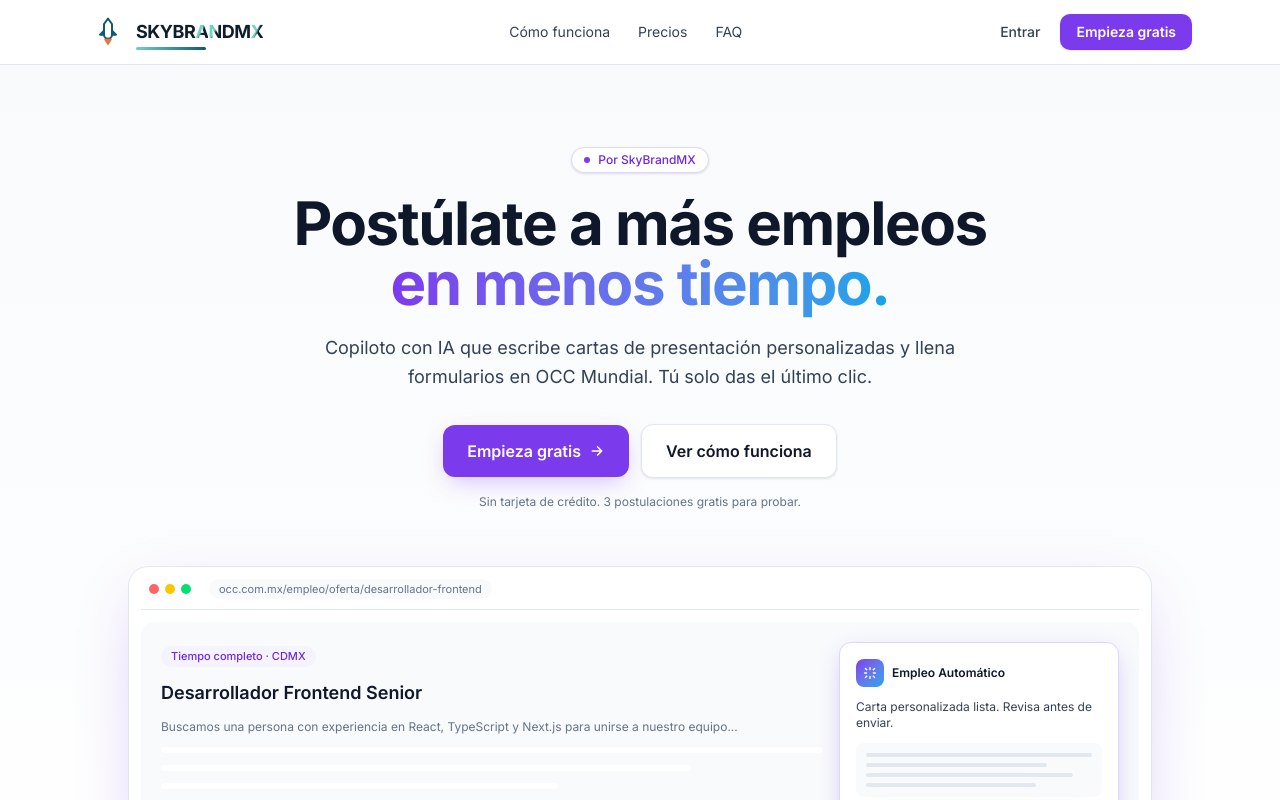
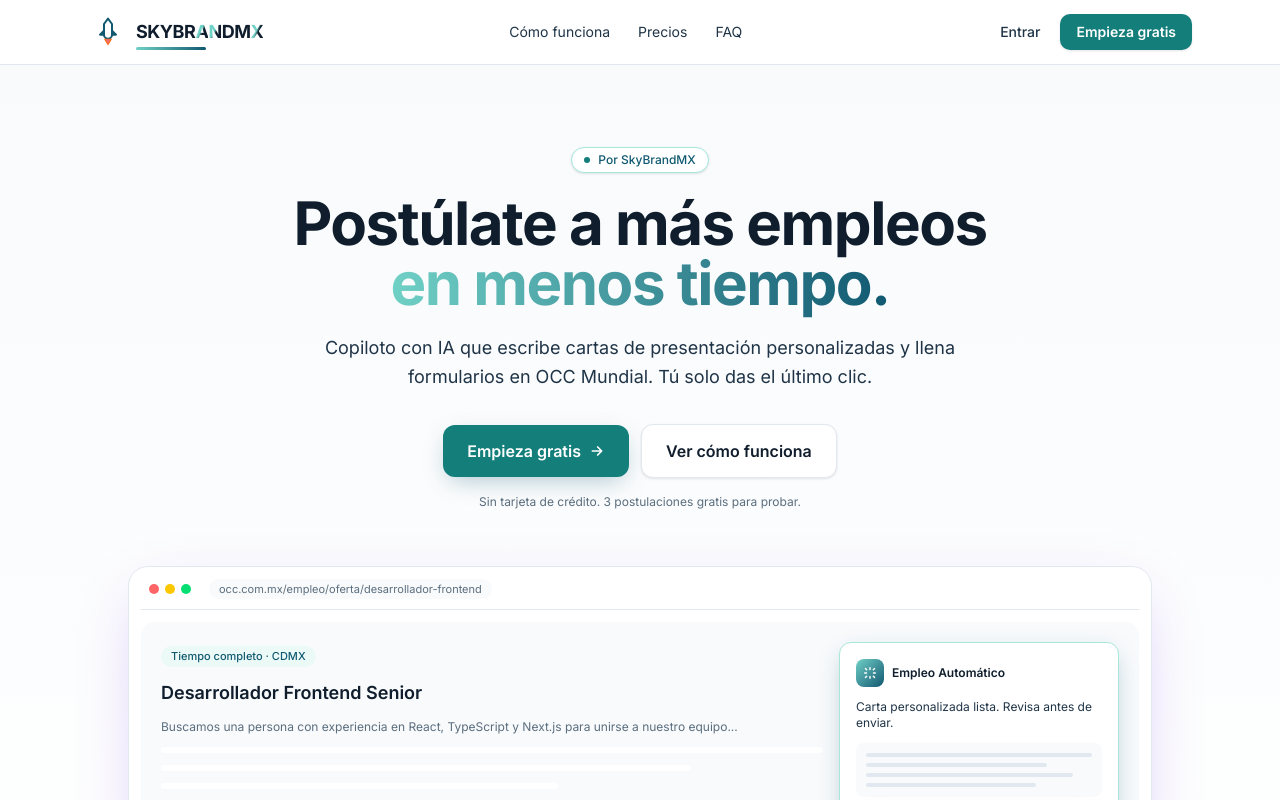
Before and after one commit to lalo1123/empleo-automatico-mx, a Next.js app in the folder landing/: page / in a window 1280 px wide. Shown: the top 800 px of the page. Built offline with nearby package versions, Linux system fonts and the light colour scheme; no server answers.

Commit message:
feat(brand): adapt full landing palette to SkyBrandMX (cyan + teal + navy)

```diff
--- a/landing/app/account/page.tsx
+++ b/landing/app/account/page.tsx
@@ -290,7 +290,7 @@
                     aria-valuemin={0}
                     aria-valuemax={100}
                     aria-valuenow={usagePct}
-                    className="h-full rounded-full bg-gradient-to-r from-[#7c3aed] to-[#0ea5e9] transition-all"
+                    className="h-full rounded-full bg-gradient-to-r from-[#70d1c6] to-[#105971] transition-all"
                     style={{ width: `${usagePct}%` }}
                   />
                 </div>
--- a/landing/app/globals.css
+++ b/landing/app/globals.css
@@ -3,24 +3,28 @@
 @theme inline {
   --font-sans: var(--font-inter), system-ui, -apple-system, "Segoe UI", sans-serif;
 
-  --color-brand-50: #f5f3ff;
-  --color-brand-100: #ede9fe;
-  --color-brand-200: #ddd6fe;
-  --color-brand-300: #c4b5fd;
-  --color-brand-400: #a78bfa;
-  --color-brand-500: #8b5cf6;
-  --color-brand-600: #7c3aed;
-  --color-brand-700: #6d28d9;
-  --color-brand-800: #5b21b6;
-  --color-brand-900: #4c1d95;
+  /* SkyBrandMX palette — cyan/teal primary + navy ink + flame accent. */
+  --color-brand-50: #ecfaf7;
+  --color-brand-100: #d2f3ec;
+  --color-brand-200: #a8e6da;
+  --color-brand-300: #70d1c6;   /* primary cyan (logo accent letters) */
+  --color-brand-400: #4fb9ad;
+  --color-brand-500: #2a9c91;
+  --color-brand-600: #137e7a;
+  --color-brand-700: #105971;   /* deep teal (logo underline end) */
+  --color-brand-800: #0d3f57;
+  --color-brand-900: #0f1d2c;   /* navy ink */
 
-  --color-sky-400: #38bdf8;
-  --color-sky-500: #0ea5e9;
-  --color-sky-600: #0284c7;
+  --color-sky-400: #4fb9ad;
+  --color-sky-500: #137e7a;
+  --color-sky-600: #105971;
 
-  --color-ink: #0f172a;
-  --color-ink-soft: #334155;
-  --color-ink-muted: #64748b;
+  --color-flame-500: #ff6600;
+  --color-flame-400: #ef6f6f;
+
+  --color-ink: #0f1d2c;
+  --color-ink-soft: #1f3447;
+  --color-ink-muted: #5b6e7e;
 
   --color-surface: #ffffff;
   --color-surface-soft: #f8fafc;
@@ -36,7 +40,7 @@
     0 1px 3px 0 rgba(15, 23, 42, 0.08);
   --shadow-md: 0 4px 6px -1px rgba(15, 23, 42, 0.08),
     0 2px 4px -2px rgba(15, 23, 42, 0.06);
-  --shadow-brand: 0 8px 24px -6px rgba(124, 58, 237, 0.35);
+  --shadow-brand: 0 8px 24px -6px rgba(16, 89, 113, 0.35);
 }
 
 :root {
--- a/landing/app/manifest.ts
+++ b/landing/app/manifest.ts
@@ -18,7 +18,7 @@
     lang: "es-MX",
     dir: "ltr",
     background_color: "#ffffff",
-    theme_color: "#7c3aed",
+    theme_color: "#70d1c6",
     categories: ["business", "productivity", "jobs"],
     icons: [
       {
--- a/landing/app/page.tsx
+++ b/landing/app/page.tsx
@@ -231,7 +231,7 @@
               </span>
               <h1 className="mt-5 text-balance text-4xl font-bold tracking-tight text-[color:var(--color-ink)] sm:text-5xl md:text-6xl">
                 Postúlate a más empleos{" "}
-                <span className="bg-gradient-to-r from-[#7c3aed] to-[#0ea5e9] bg-clip-text text-transparent">
+                <span className="bg-gradient-to-r from-[#70d1c6] to-[#105971] bg-clip-text text-transparent">
                   en menos tiempo.
                 </span>
               </h1>
@@ -298,7 +298,7 @@
                     <div className="flex items-center gap-2">
                       <span
                         aria-hidden
-                        className="flex h-7 w-7 items-center justify-center rounded-[8px] bg-gradient-to-br from-[#7c3aed] to-[#0ea5e9] text-white"
+                        className="flex h-7 w-7 items-center justify-center rounded-[8px] bg-gradient-to-br from-[#70d1c6] to-[#105971] text-white"
                       >
                         <svg
                           viewBox="0 0 24 24"
@@ -547,7 +547,7 @@
 
         {/* CTA FINAL */}
         <section className="mx-auto max-w-6xl px-4 pb-20 sm:px-6">
-          <div className="relative overflow-hidden rounded-[20px] bg-gradient-to-br from-[#7c3aed] to-[#0ea5e9] p-10 text-center shadow-[0_30px_80px_-30px_rgba(124,58,237,0.6)] md:p-16">
+          <div className="relative overflow-hidden rounded-[20px] bg-gradient-to-br from-[#70d1c6] to-[#105971] p-10 text-center shadow-[0_30px_80px_-30px_rgba(16,89,113,0.6)] md:p-16">
             <div
               aria-hidden
               className="pointer-events-none absolute inset-0 bg-[radial-gradient(circle_at_bottom_right,rgba(255,255,255,0.18),transparent_50%)]"
--- a/landing/components/testimonial.tsx
+++ b/landing/components/testimonial.tsx
@@ -25,7 +25,7 @@
       <figcaption className="flex items-center gap-3">
         <span
           aria-hidden
-          className="flex h-10 w-10 items-center justify-center rounded-full bg-gradient-to-br from-[#7c3aed] to-[#0ea5e9] text-sm font-semibold text-white"
+          className="flex h-10 w-10 items-center justify-center rounded-full bg-gradient-to-br from-[#70d1c6] to-[#105971] text-sm font-semibold text-white"
         >
           {name
             .split(" ")
```
Also changed, not shown: landing/app/icon.svg, landing/public/og-image.svg.
